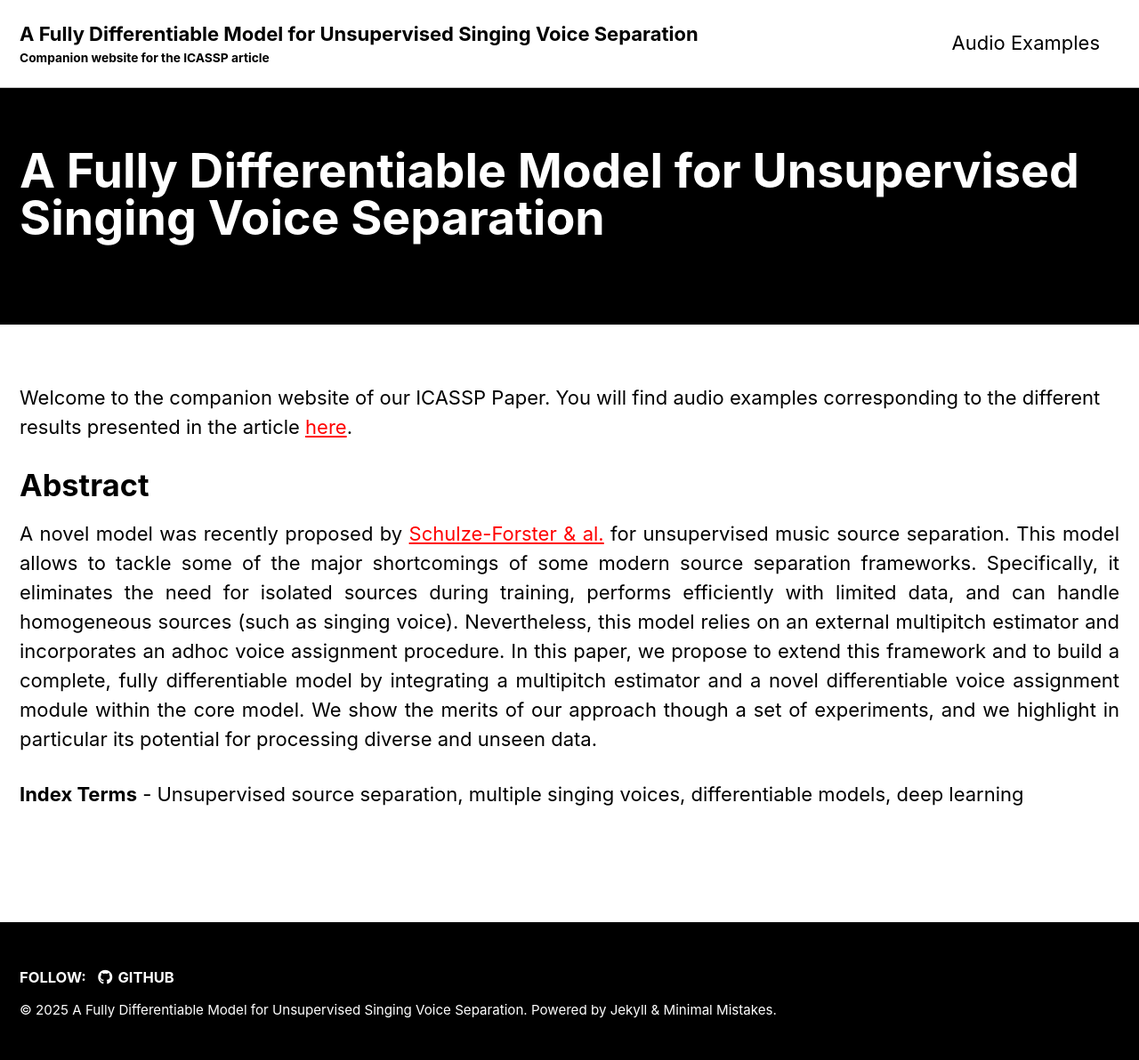
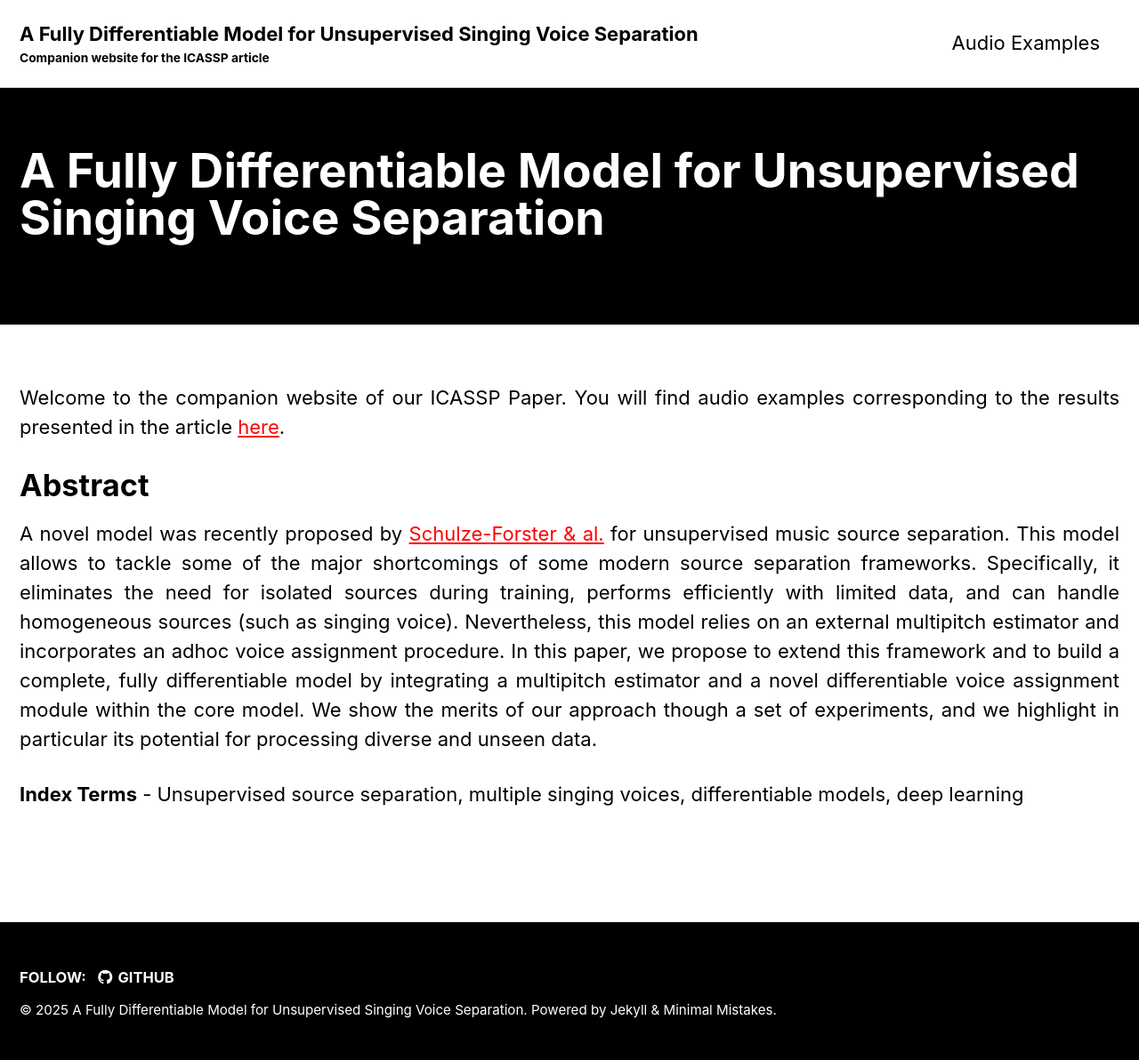
Before and after one commit to PierreChouteau/umss_icassp, a Jekyll site: the page built from docs/_pages/home.md, in a window 1280 px wide. Shown: the whole page at 89% size. Built offline with Jekyll 4.4.1, drawn with Linux system fonts in a browser that asks for light colours; cached includes are drawn as plain includes.

Commit message:
Update home.md

```diff
--- a/docs/_pages/home.md
+++ b/docs/_pages/home.md
@@ -9,7 +9,8 @@ header:
   overlay_filter: "0.6"
 ---
 
-Welcome to the companion website of our ICASSP Paper. You will find audio examples corresponding to the different results presented in the article [here](./audio.md).
+Welcome to the companion website of our ICASSP Paper. You will find audio examples corresponding to the results presented in the article [here](./audio.md).
+{: .text-justify}
 
 
 # Abstract
```
